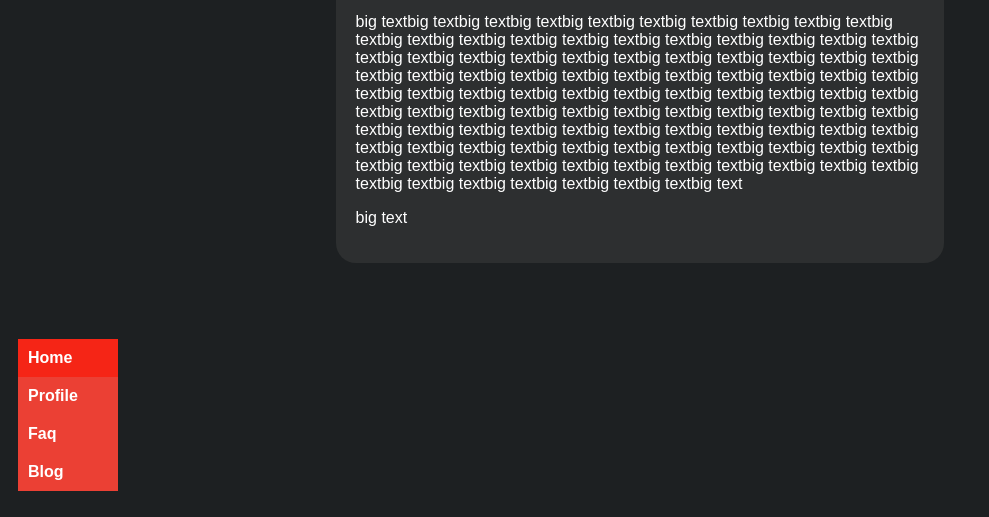
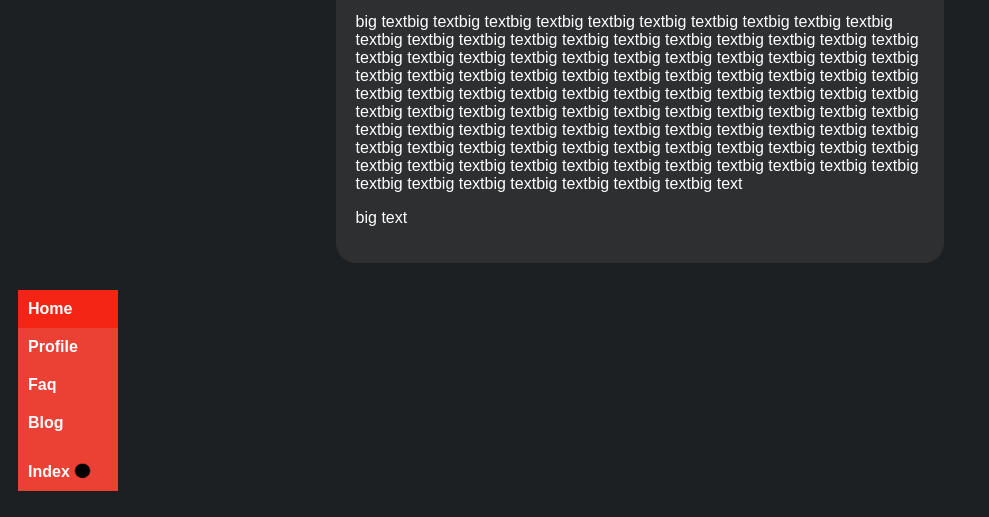
Before and after one commit to AbnormallyNormalBroom/AbnormallyNormalBroom.github.io, a plain HTML site: page index.html in a window 1280 px wide. Shown: the part 283-800 px from the top of the page, without its empty margins (0-989 px from the left). Drawn offline with Linux system fonts and the light colour scheme.

Commit message:
added indexbutton with image

```diff
--- a/index.html
+++ b/index.html
@@ -27,10 +27,25 @@
 
 		<nav>
 			<ul>
-				<li>	<a href="./index.html" id="clean" class="active">Home</a>		</li>
-				<li>	<a href="./profile.html" id="clean">Profile</a>	</li>
-				<li>	<a href="./faq.html" id="clean">Faq</a>			</li>
-				<li>	<a href="./blog.html" id="clean">Blog</a>		</li>
+				<li>
+					<a href="./index.html" id="clean" class="active listitem">Home</a>
+				</li>
+
+				<li>
+					<a href="./profile.html" id="clean" class="listitem">Profile</a>
+				</li>
+
+				<li class="listitem">
+					<a href="./faq.html" id="clean" >Faq</a>
+				</li>
+
+				<li>
+					<a href="./blog.html" id="clean" class="listitem">Blog</a>
+				</li>
+
+				<li>
+					<a class="indexblock"><strong>Index</strong><div><img src="empty_icon.png"></div></a>
+				</li>
 			</ul>
 		</nav>
 	</main>
--- a/style.css
+++ b/style.css
@@ -4,15 +4,6 @@ body {
     background-color: #1d2022;
 }
 
-
-
-nav ul {
-    position: fixed;
-    list-style-type: none;
-    bottom: 0px;
-    padding: 10px;
-    width: 100px;
-}
 
 
 
@@ -40,21 +31,42 @@ nav ul {
 
 
 
+nav ul {
+    position: fixed;
+    list-style-type: none;
+    bottom: 0px;
+    padding: 10px;
+    width: 100px;
+    float:right;
+}
 
-nav ul li a {
+nav ul li a{
     display: block;
     background-color: #eb4034;
     padding: 10px;
 }
+
 nav ul li a:hover {
     background-color: #f52516;
     color: #f52516;
     transform:translateX(10%);
 }
+
 .active {
     display: block;
     background-color: #f52516;
 }
+
+nav ul li div {
+    display:inline-flex;
+    transform:translateY(10%);
+}
+
+nav ul li div img {
+    height:25px;
+    transform:translateY(15%);
+}
+
 
 #clean {
     text-decoration:none;
```
Also changed, not shown: blog.html (+3 -0 lines), faq.html (+3 -0 lines), profile.html (+3 -0 lines), empty_icon.png (added).
